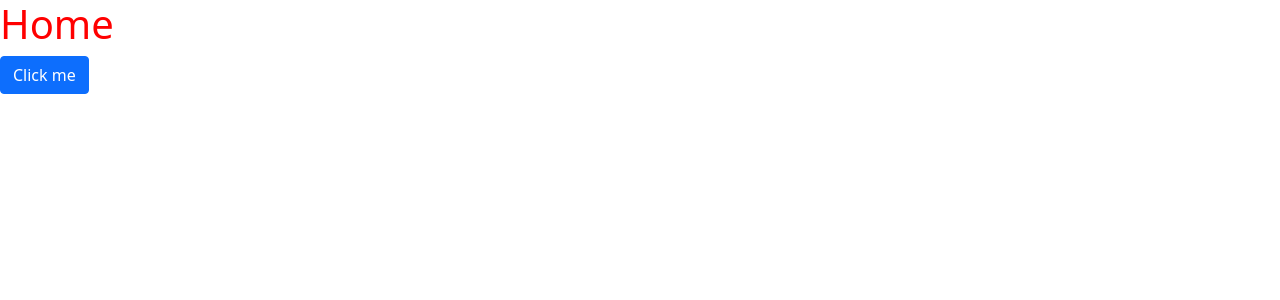
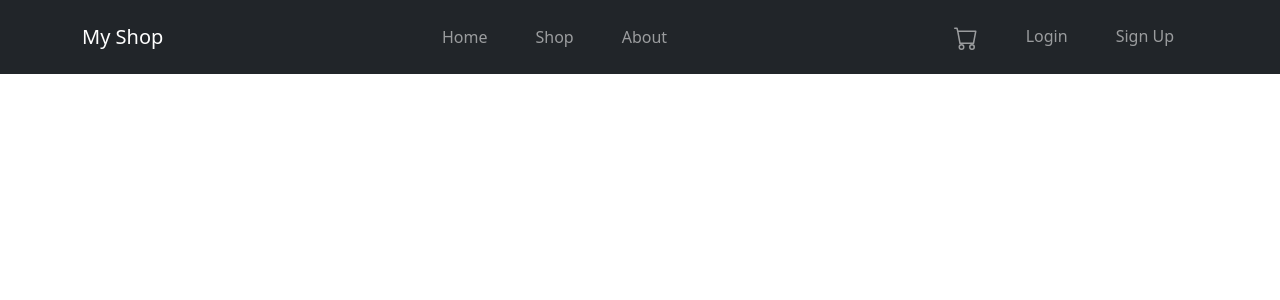
Before and after one commit to rpashev/next-ecommerce, a Next.js app: page / in a window 1280 px wide. Shown: the top 300 px of the page. Built offline with nearby package versions, Linux system fonts and the light colour scheme.

Commit message:
added basic header

```diff
--- /dev/null
+++ b/components/Layout/header.js
@@ -0,0 +1,53 @@
+import { Navbar, Container, Nav } from "react-bootstrap";
+
+const Header = (props) => {
+  return (
+    <Navbar
+      className="py-3"
+      collapseOnSelect
+      expand="lg"
+      bg="dark"
+      variant="dark"
+    >
+      <Container>
+        <Navbar.Brand href="#home">My Shop</Navbar.Brand>
+        <Navbar.Toggle aria-controls="responsive-navbar-nav" />
+        <Navbar.Collapse id="responsive-navbar-nav">
+          <Nav className="mx-auto">
+            <Nav.Link className="mx-3" href="#">
+              Home
+            </Nav.Link>
+            <Nav.Link className="mx-3" href="/shop">
+              Shop
+            </Nav.Link>
+            <Nav.Link className="mx-3" href="/about">
+              About
+            </Nav.Link>
+          </Nav>
+          <Nav>
+            <Nav.Link className="mx-3">
+              <svg
+                xmlns="http://www.w3.org/2000/svg"
+                width="24"
+                height="24"
+                fill="currentColor"
+                class="bi bi-cart"
+                viewBox="0 0 16 16"
+              >
+                <path d="M0 1.5A.5.5 0 0 1 .5 1H2a.5.5 0 0 1 .485.379L2.89 3H14.5a.5.5 0 0 1 .491.592l-1.5 8A.5.5 0 0 1 13 12H4a.5.5 0 0 1-.491-.408L2.01 3.607 1.61 2H.5a.5.5 0 0 1-.5-.5zM3.102 4l1.313 7h8.17l1.313-7H3.102zM5 12a2 2 0 1 0 0 4 2 2 0 0 0 0-4zm7 0a2 2 0 1 0 0 4 2 2 0 0 0 0-4zm-7 1a1 1 0 1 1 0 2 1 1 0 0 1 0-2zm7 0a1 1 0 1 1 0 2 1 1 0 0 1 0-2z" />
+              </svg>
+            </Nav.Link>
+            <Nav.Link className="mx-3" href="/login">
+              Login
+            </Nav.Link>
+            <Nav.Link className="mx-3" href="/sign-up">
+              Sign Up
+            </Nav.Link>
+          </Nav>
+        </Navbar.Collapse>
+      </Container>
+    </Navbar>
+  );
+};
+
+export default Header;
--- a/pages/index.js
+++ b/pages/index.js
@@ -1,12 +1,12 @@
 import { Fragment } from "react";
 import { Button } from "react-bootstrap";
+import Header from "../components/Layout/header";
 import styles from "./index.module.scss";
 
 export default function Home() {
   return (
     <Fragment>
-      <h1 className={styles.title}>Home</h1>
-      <Button>Click me</Button>
+      <Header />
     </Fragment>
   );
 }
```
